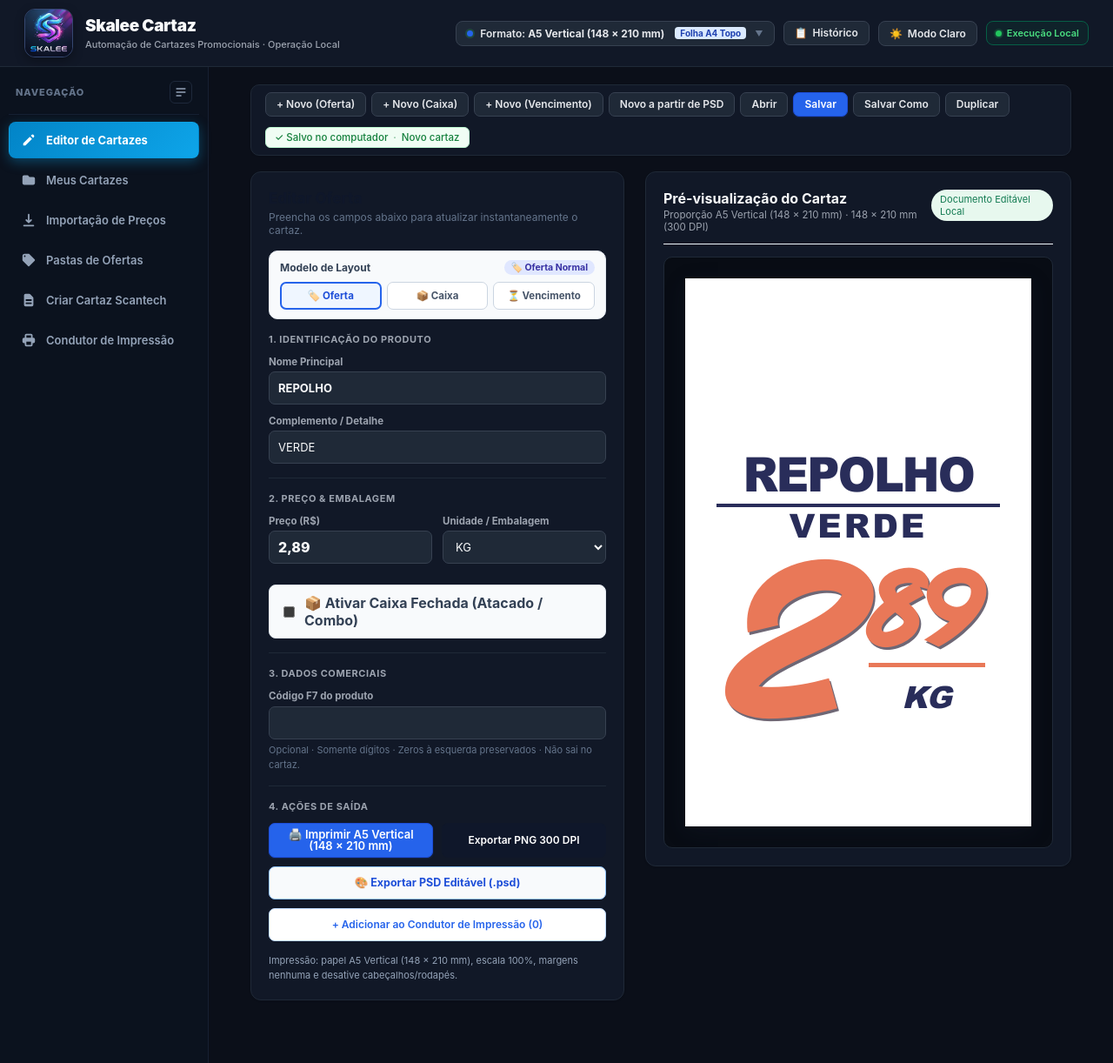
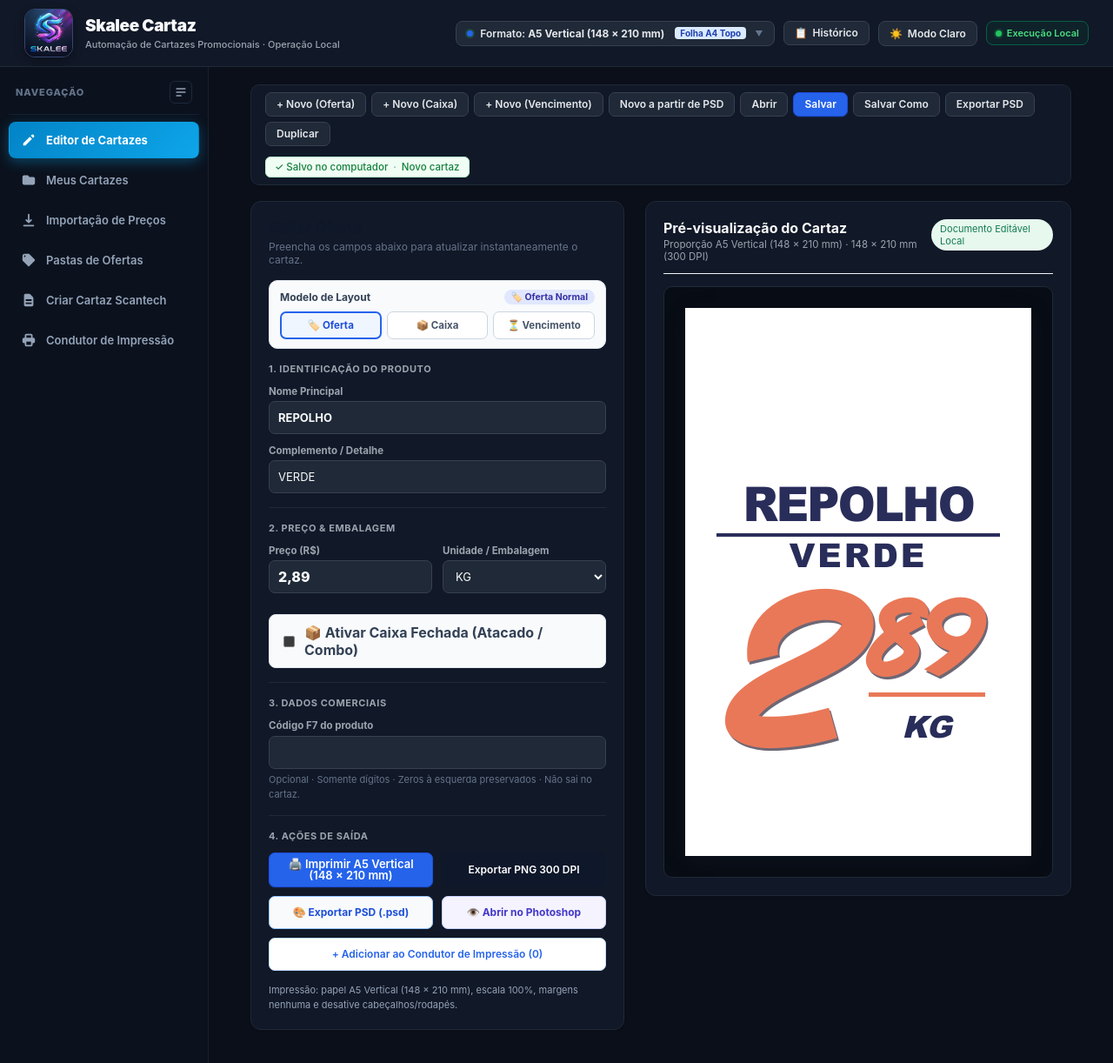
Before and after one commit to Lucasskalee/altomacao-de-cartaz, a React (Vite) app: page / in a window 1280 px wide. Shown: the top 1222 px of the page at 87% size. Built offline with nearby package versions, Linux system fonts and the light colour scheme.

Commit message:
feat: exportar PSD no salvamento do editor e abrir diretamente no Photoshop

```diff
--- a/src/App.tsx
+++ b/src/App.tsx
@@ -32,6 +32,7 @@ import { isTauri } from '@tauri-apps/api/core';
 import { exportDerivedPsdDirect } from './features/scantech/directExport';
 import { fetchTemplateBuffer } from './features/psd/templateService';
 import { chooseSave } from './features/cartazes/storage';
+import { openInPhotoshop } from './features/psd/service';
 
 const EditLinkedPsd = lazy(() =>
   import('./components/ofertas/EditLinkedPsd').then(module => ({ default: module.EditLinkedPsd }))
@@ -338,6 +339,104 @@ export default function App() {
   };
   const save = async (as = false) => { if (await editor.save(as)) { setMessage('Cartaz salvo no computador.'); await refresh(); } };
   const validPoster = () => { const d = editor.current(); if (!d.product.name.trim()) throw new Error('Informe o nome do produto.'); return posterFromDocument(d); };
+
+  const handleExportOrOpenPsd = async (openPhotoshop = false) => {
+    const p = validPoster();
+    const d = editor.document;
+    const cleanName = (p.name || 'cartaz').replace(/[/\\?%*:|"<>]/g, '').trim() || 'cartaz';
+    const suggestedName = `${cleanName}.psd`;
+
+    let chosenPath: string | null = null;
+    if (editor.path && !openPhotoshop) {
+      chosenPath = editor.path.replace(/\.skcartaz$/i, '.psd');
+    }
+
+    if (isTauri() && !chosenPath) {
+      chosenPath = await chooseSave(suggestedName);
+      if (!chosenPath) return;
+      if (!chosenPath.toLowerCase().endsWith('.psd')) {
+        chosenPath = chosenPath.replace(/\.[^.]+$/, '') + '.psd';
+      }
+    }
+
+    const wholeVal = formatCentsBr(d.product.priceCents).split(',')[0];
+    const fractionVal = formatCentsBr(d.product.priceCents).split(',')[1];
+    const boxWholeVal = (d.product as any).hasBoxPrice && (d.product as any).boxPriceCents
+      ? formatCentsBr((d.product as any).boxPriceCents).split(',')[0]
+      : undefined;
+    const boxFractionVal = (d.product as any).hasBoxPrice && (d.product as any).boxPriceCents
+      ? formatCentsBr((d.product as any).boxPriceCents).split(',')[1]
+      : undefined;
+
+    let sourcePath = d.layout.template === 'imported-psd' ? d.layout.artwork.source.sourcePath : undefined;
+    let sourceBuffer: ArrayBuffer | undefined;
+    if (!sourcePath || sourcePath.startsWith('/templates/')) {
+      sourceBuffer = await fetchTemplateBuffer(editor.posterModel);
+      sourcePath = undefined;
+    }
+
+    const artwork = d.layout.template === 'imported-psd' ? d.layout.artwork : undefined;
+    const wholePart = artwork?.priceParts?.find(part => part.role === 'whole');
+    const fractionPart = artwork?.priceParts?.find(part => part.role === 'fraction');
+    const catPart = artwork?.templateParts?.find(part => part.role === 'category');
+    const titlePart = artwork?.templateParts?.find(part => part.role === 'title');
+    const compPart = artwork?.templateParts?.find(part => part.role === 'complement');
+    const packPart = artwork?.templateParts?.find(part => part.role === 'packaging');
+    const valPart = artwork?.priceParts?.find(part => part.role === 'validity');
+
+    const expResult = await exportDerivedPsdDirect({
+      sourcePsdPath: sourcePath || undefined,
+      sourcePsdBuffer: sourceBuffer,
+      outputPsdPath: chosenPath || suggestedName,
+      allowSamePath: true,
+      category: (d.product as any).category,
+      title: d.product.name,
+      complement: d.product.complement,
+      packaging: d.product.unit,
+      whole: wholeVal,
+      fraction: fractionVal,
+      validityText: (d.product as any).validityText,
+      hasBoxPrice: Boolean((d.product as any).hasBoxPrice),
+      boxQuantity: Number((d.product as any).boxQuantity) || 12,
+      boxUnitLabel: ((d.product as any).boxUnitLabel as string) || 'UND.',
+      boxWhole: boxWholeVal,
+      boxFraction: boxFractionVal,
+      roles: {
+        wholeLayerId: wholePart?.layerId,
+        fractionLayerId: fractionPart?.layerId,
+        categoryLayerId: catPart?.layerId,
+        titleLayerId: titlePart?.layerId,
+        complementLayerId: compPart?.layerId,
+        packagingLayerId: packPart?.layerId,
+        validityLayerId: valPart?.layerId,
+      },
+    });
+
+    if (expResult.ok) {
+      const finalPsdPath = chosenPath || suggestedName;
+      if (!isTauri() && expResult.bytes) {
+        const blob = new Blob([expResult.bytes], { type: 'image/vnd.adobe.photoshop' });
+        const url = URL.createObjectURL(blob);
+        const a = document.createElement('a');
+        a.href = url;
+        a.download = suggestedName;
+        a.click();
+        URL.revokeObjectURL(url);
+      }
+      if (openPhotoshop && isTauri()) {
+        try {
+          await openInPhotoshop(finalPsdPath);
+          setMessage(`PSD gerado e aberto no Photoshop: ${finalPsdPath}`);
+        } catch (e) {
+          setMessage(`PSD gerado: ${finalPsdPath} (não foi possível abrir no Photoshop automaticamente).`);
+        }
+      } else {
+        setMessage(`PSD editável exportado com sucesso: ${finalPsdPath}`);
+      }
+    } else {
+      throw new Error(expResult.error || 'Falha ao exportar PSD editável.');
+    }
+  };
   return <div className="app">
     <header className="sk-header">
       <div className="brand">
@@ -708,6 +807,20 @@ export default function App() {
             <button type="button" className="editor-btn subtle" onClick={() => run(() => save(true))}>
               Salvar Como
             </button>
+            <button type="button" className="editor-btn subtle" onClick={() => run(() => handleExportOrOpenPsd(false))}>
+              Exportar PSD
+            </button>
+            {isTauri() && (
+              <button
+                type="button"
+                className="editor-btn subtle"
+                style={{ color: '#2563eb', fontWeight: 600 }}
+                title="Abre o arquivo PSD diretamente no Photoshop para você inspecionar a arte"
+                onClick={() => run(() => handleExportOrOpenPsd(true))}
+              >
+                👁️ Abrir no Photoshop
+              </button>
+            )}
             <button
               type="button"
               className="editor-btn subtle"
@@ -1232,15 +1345,14 @@ export default function App() {
                 </button>
               </div>
 
+              <div style={{ display: 'grid', gridTemplateColumns: '1fr 1fr', gap: 10, marginTop: 10 }}>
                 <button
                   type="button"
                   className="editor-btn secondary"
                   style={{
-                  width: '100%',
-                  marginTop: 10,
                     justifyContent: 'center',
                     height: 38,
-                  fontSize: 12.5,
+                    fontSize: 12,
                     fontWeight: 700,
                     display: 'flex',
                     alignItems: 'center',
@@ -1250,91 +1362,32 @@ export default function App() {
                     color: '#1d4ed8',
                   }}
                   disabled={Boolean(priceWarning)}
-                onClick={() => run(async () => {
-                  const p = validPoster();
-                  const d = editor.document;
-                  const cleanName = (p.name || 'cartaz').replace(/[/\\?%*:|"<>]/g, '').trim() || 'cartaz';
-                  const suggestedName = `${cleanName}.psd`;
-
-                  let chosenPath: string | null = null;
-                  if (isTauri()) {
-                    chosenPath = await chooseSave(suggestedName);
-                    if (!chosenPath) return;
-                    if (!chosenPath.toLowerCase().endsWith('.psd')) {
-                      chosenPath = chosenPath.replace(/\.[^.]+$/, '') + '.psd';
-                    }
-                  }
-
-                  const wholeVal = formatCentsBr(d.product.priceCents).split(',')[0];
-                  const fractionVal = formatCentsBr(d.product.priceCents).split(',')[1];
-                  const boxWholeVal = (d.product as any).hasBoxPrice && (d.product as any).boxPriceCents
-                    ? formatCentsBr((d.product as any).boxPriceCents).split(',')[0]
-                    : undefined;
-                  const boxFractionVal = (d.product as any).hasBoxPrice && (d.product as any).boxPriceCents
-                    ? formatCentsBr((d.product as any).boxPriceCents).split(',')[1]
-                    : undefined;
-
-                  let sourcePath = d.layout.template === 'imported-psd' ? d.layout.artwork.source.sourcePath : undefined;
-                  let sourceBuffer: ArrayBuffer | undefined;
-                  if (!sourcePath) {
-                    sourceBuffer = await fetchTemplateBuffer(editor.posterModel);
-                  }
-
-                  const artwork = d.layout.template === 'imported-psd' ? d.layout.artwork : undefined;
-                  const wholePart = artwork?.priceParts?.find(part => part.role === 'whole');
-                  const fractionPart = artwork?.priceParts?.find(part => part.role === 'fraction');
-                  const catPart = artwork?.templateParts?.find(part => part.role === 'category');
-                  const titlePart = artwork?.templateParts?.find(part => part.role === 'title');
-                  const compPart = artwork?.templateParts?.find(part => part.role === 'complement');
-                  const packPart = artwork?.templateParts?.find(part => part.role === 'packaging');
-                  const valPart = artwork?.priceParts?.find(part => part.role === 'validity');
-
-                  const expResult = await exportDerivedPsdDirect({
-                    sourcePsdPath: sourcePath || undefined,
-                    sourcePsdBuffer: sourceBuffer,
-                    outputPsdPath: chosenPath || suggestedName,
-                    allowSamePath: false,
-                    category: (d.product as any).category,
-                    title: d.product.name,
-                    complement: d.product.complement,
-                    packaging: d.product.unit,
-                    whole: wholeVal,
-                    fraction: fractionVal,
-                    validityText: (d.product as any).validityText,
-                    hasBoxPrice: Boolean((d.product as any).hasBoxPrice),
-                    boxQuantity: Number((d.product as any).boxQuantity) || 12,
-                    boxUnitLabel: ((d.product as any).boxUnitLabel as string) || 'UND.',
-                    boxWhole: boxWholeVal,
-                    boxFraction: boxFractionVal,
-                    roles: {
-                      wholeLayerId: wholePart?.layerId,
-                      fractionLayerId: fractionPart?.layerId,
-                      categoryLayerId: catPart?.layerId,
-                      titleLayerId: titlePart?.layerId,
-                      complementLayerId: compPart?.layerId,
-                      packagingLayerId: packPart?.layerId,
-                      validityLayerId: valPart?.layerId,
-                    },
-                  });
-
-                  if (expResult.ok) {
-                    if (!isTauri() && expResult.bytes) {
-                      const blob = new Blob([expResult.bytes], { type: 'image/vnd.adobe.photoshop' });
-                      const url = URL.createObjectURL(blob);
-                      const a = document.createElement('a');
-                      a.href = url;
-                      a.download = suggestedName;
-                      a.click();
-                      URL.revokeObjectURL(url);
-                    }
-                    setMessage(`PSD editável exportado com sucesso: ${chosenPath || suggestedName}`);
-                  } else {
-                    throw new Error(expResult.error || 'Falha ao exportar PSD editável.');
-                  }
-                })}
-              >
-                🎨 Exportar PSD Editável (.psd)
-              </button>
+                  onClick={() => run(() => handleExportOrOpenPsd(false))}
+                >
+                  🎨 Exportar PSD (.psd)
+                </button>
+                <button
+                  type="button"
+                  className="editor-btn secondary"
+                  style={{
+                    justifyContent: 'center',
+                    height: 38,
+                    fontSize: 12,
+                    fontWeight: 700,
+                    display: 'flex',
+                    alignItems: 'center',
+                    gap: 6,
+                    borderColor: '#c7d2fe',
+                    background: '#f5f3ff',
+                    color: '#4338ca',
+                  }}
+                  disabled={Boolean(priceWarning)}
+                  title="Gera o arquivo PSD e abre diretamente no Photoshop para você conferir as camadas e o visual"
+                  onClick={() => run(() => handleExportOrOpenPsd(true))}
+                >
+                  👁️ Abrir no Photoshop
+                </button>
+              </div>
 
               <button
                 type="button"
--- a/src/features/psd/service.ts
+++ b/src/features/psd/service.ts
@@ -12,3 +12,8 @@ export async function readPsdByPath(path: string): Promise<{name:string;path:str
   const buffer=await invoke<ArrayBuffer>('read_psd_path',{path});
   return {name:path.split(/[\\/]/).pop() || 'arte.psd',path,buffer};
 }
+
+export async function openInPhotoshop(psdPath: string): Promise<boolean> {
+  if (!isTauri()) return false;
+  return invoke<boolean>('open_in_photoshop', { psdPath });
+}
```
Also changed, not shown: src/hooks/useCartaz.ts (+29 -4 lines), 2 other files (tests, documents, lock files or other folders). Lines whose indentation alone changed are shown as unchanged.
